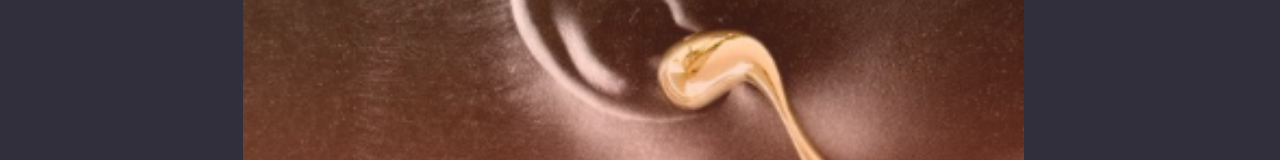
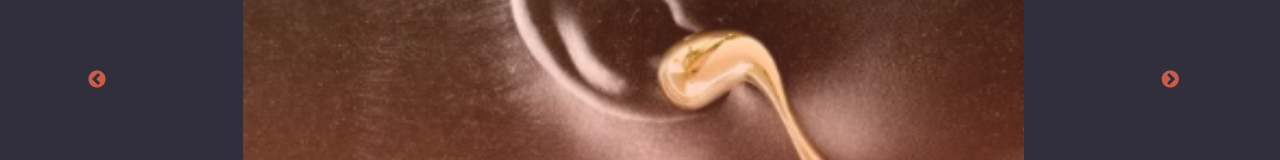
Before and after one commit to eduardo-olvreis/portfolio, a React (Vite) app in the folder portfolio/: page / in a window 1280 px wide. Shown: the part 2119-2279 px from the top of the page. Built offline with nearby package versions, Linux system fonts and the light colour scheme.

Commit message:
Alteração no lazy load do carousel e adição das flechas

```diff
--- a/portfolio/src/components/Projects/Carousel.css
+++ b/portfolio/src/components/Projects/Carousel.css
@@ -6,6 +6,8 @@
     width: 100%;
     border-radius: 10px;
 }
+
+/* Botão com o nome do projeto */
 #carouselButton{
     margin-top: 20px;
     margin-bottom: 10px;
@@ -19,12 +21,16 @@
     background-color: var(--color-textImportant);
     font-size: 10px;
 }
+
+/* Descrição do projeto */
 #carouselDescription{
     text-align: start;
     width: 100%;
     font-size: clamp(1.1rem, 4vw, 1.4rem);
     color: var(--color-text);
 }
+
+/* Botões para alterar o projeto */
 .slider-container .slick-dots li button:before {
   color: var(--color-textImportant);
   font-size: 10px;
@@ -32,3 +38,20 @@
 .slider-container .slick-dots li.slick-active button:before {
   color: var(--color-textImportant);
 }
+
+/* Flechas para alterar o projeto */
+.slider-container .slick-next::before{
+  color: var(--color-textImportant);
+}
+.slider-container .slick-next{
+  right: -20%;
+  top: 48%;
+}
+
+.slider-container .slick-prev::before{
+  color: var(--color-textImportant);
+}
+.slider-container .slick-prev{
+  left: -20%;
+  top: 48%;
+}
--- a/portfolio/src/components/Projects/Carousel.jsx
+++ b/portfolio/src/components/Projects/Carousel.jsx
@@ -1,6 +1,5 @@
-
+import "./Carousel.css"
 import Slider from "react-slick"
-import "./Carousel.css"
 
 import "slick-carousel/slick/slick.css";
 import "slick-carousel/slick/slick-theme.css";
@@ -10,9 +9,8 @@ export default function Carousel({ items }){
 
     const settings = {
         dots: true,
-        lazyLoad: true,
         infinite: true,
-        arrows: false,
+        arrows: true,
         speed: 500,
         slidesToShow: 1,
         slidesToScroll: 1,
```
